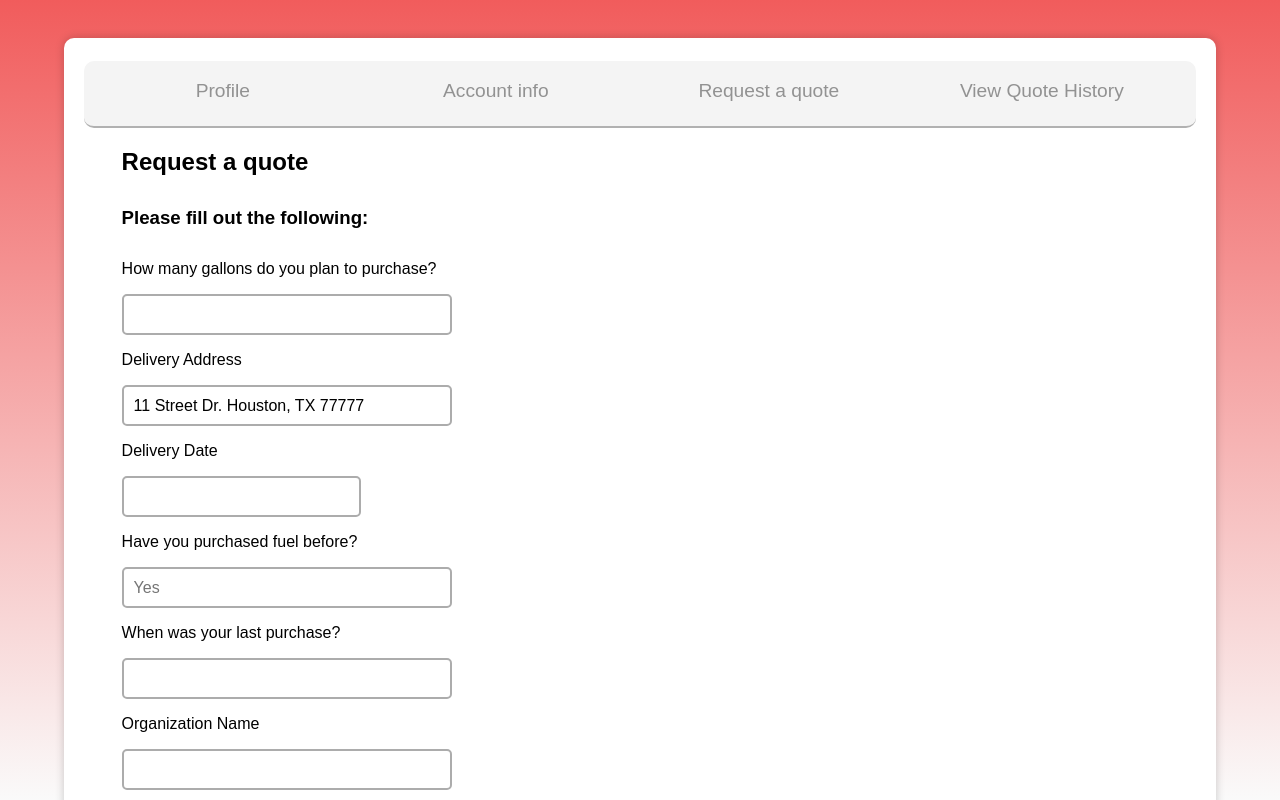
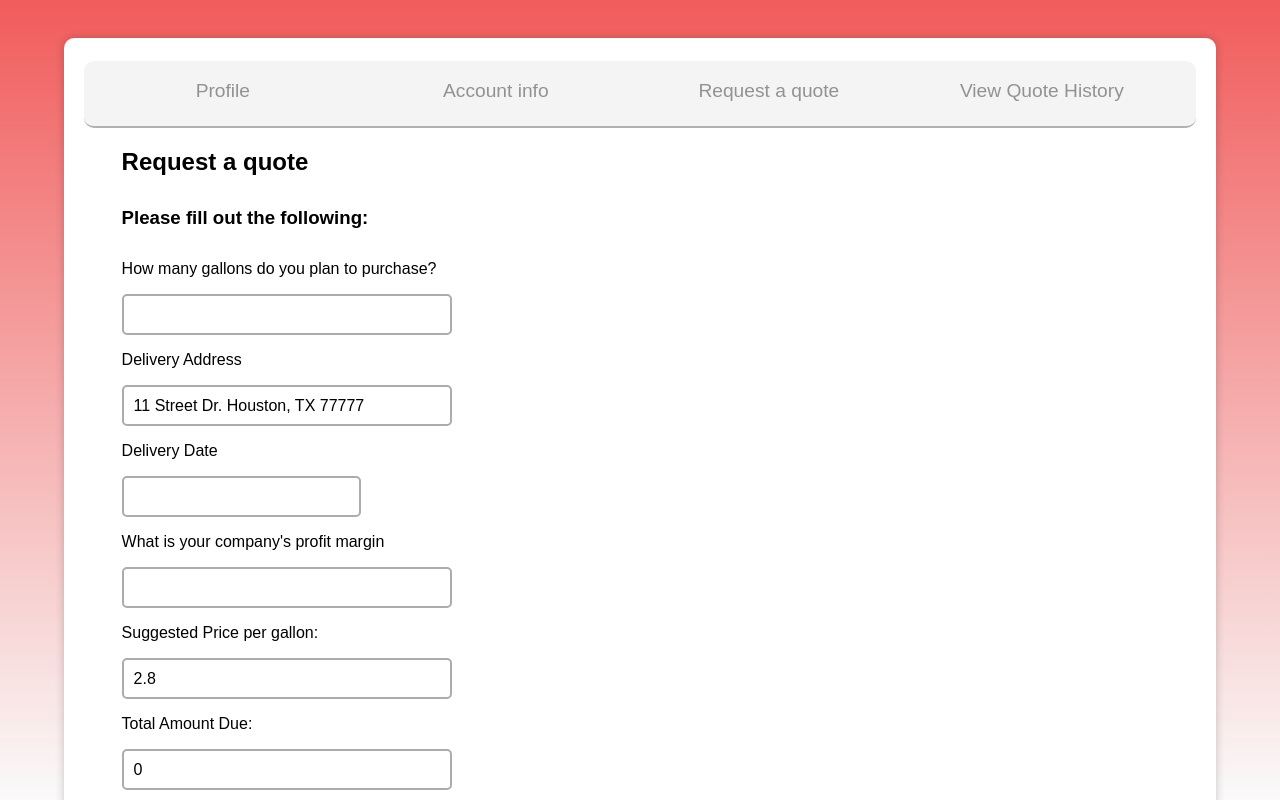
Before and after one commit to dragomirNonov/COSC4353-GroupProject, a React (Vite) app in the folder cosc4353-project/: page /home in a window 1280 px wide. Both pictures are taken after a click on the button "Request a quote". Shown: the top 800 px of the page. Built offline with nearby package versions, Linux system fonts and the light colour scheme.

Commit message:
removed extra fields

```diff
--- a/cosc4353-project/src/components/quoteform.jsx
+++ b/cosc4353-project/src/components/quoteform.jsx
@@ -4,13 +4,9 @@ import DatePicker from 'react-datepicker';
 import 'react-datepicker/dist/react-datepicker.css';
 
 const QuoteForm = (props) => {
-  const suggestedPrice = 3; //$ per gallon, fetch from pricing module
-  //const total = gallons * suggestedPrice;
+  const suggestedPrice = 2.8; //$ per gallon, fetch from pricing module
   const [gallons, setGallons] = useState("");
   const [selectedDate, setSelectedDate] = useState(null);
-  const [previousCustomer, setPreviousCustomer] = useState("");
-  const [lastPurchase, setLastPurchase] = useState("");
-  const [name, setName] = useState("");
   const [profitMargin, setProfitMargin] = useState("");
 
   const handleGallonsChange = (event) => {
@@ -21,23 +17,9 @@ const QuoteForm = (props) => {
     setSelectedDate(date);
   };
 
-  const handlePreviousCustomerChange = (event) => {
-    setPreviousCustomer(event.target.value);
-  };
-
-  const handleLastPurchaseChange = (event) => {
-    setLastPurchase(event.target.value);
-  }
-
-  const handleNameChange = (event) => {
-    setName(event.target.value);
-  };
-
   const handleProfitMarginChange = (event) => {
     setProfitMargin(event.target.value);
   }
-
-
 
   const handleSubmit = (event) => {
     event.preventDefault();
@@ -82,47 +64,6 @@ const QuoteForm = (props) => {
             selected={selectedDate}
             onChange={handleDateChange}
             dateFormat="MM/dd/yyyy"
-          />
-        </div>
-
-        <div>
-          <p>Have you purchased fuel before?</p>
-          <input
-            className="textarea"
-            type="text"
-            id="previousCustomer"
-            name="previousCustomer"
-            placeholder="Yes"
-            value={previousCustomer}
-            onChange={handlePreviousCustomerChange}
-            required
-          />
-        </div>
-        <div>
-          <p>When was your last purchase?</p>
-          <input
-            className="textarea"
-            type="text"
-            id="lastPurchase"
-            name="lastPurchase"
-            placeholder=""
-            value={lastPurchase}
-            onChange={handleLastPurchaseChange}
-            required
-          />
-        </div>
-
-        <div>
-          <p>Organization Name</p>
-          <input
-            className="textarea"
-            type="text"
-            id="name"
-            name="name"
-            placeholder=""
-            value={name}
-            onChange={handleNameChange}
-            required
           />
         </div>
         <div>
```
